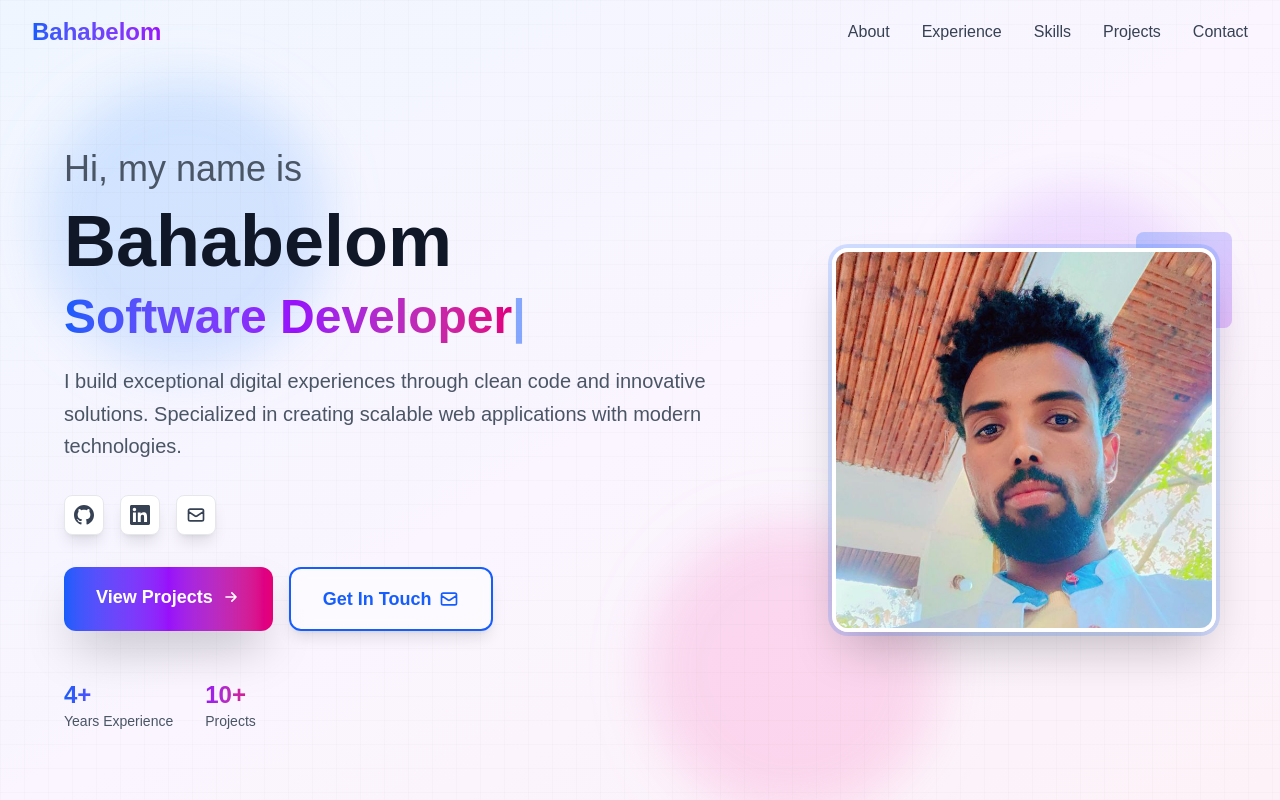
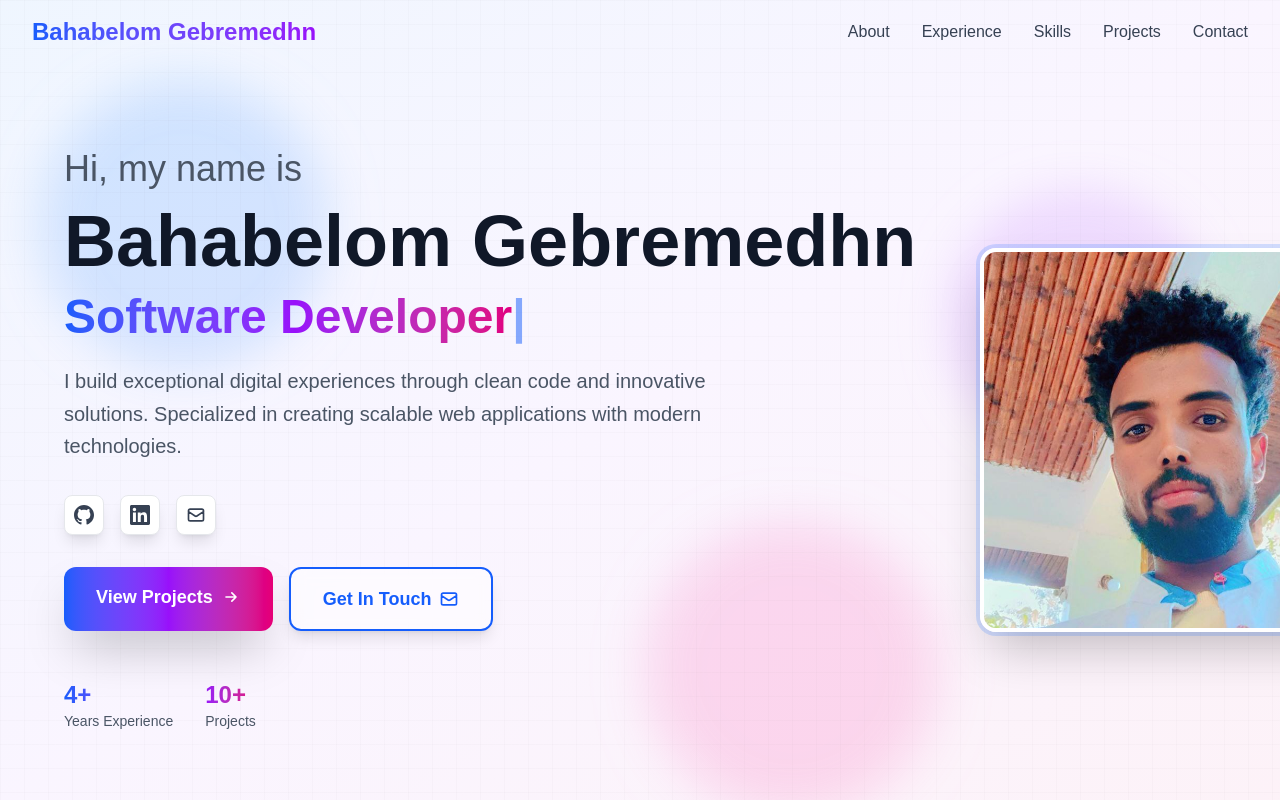
Before and after one commit to bahabelom/portofilio, a Next.js app: page / in a window 1280 px wide. Shown: the top 800 px of the page. Built offline with nearby package versions, Linux system fonts and the light colour scheme.

Commit message:
add full name

```diff
--- a/components/Hero.tsx
+++ b/components/Hero.tsx
@@ -56,8 +56,8 @@ export default function Hero() {
             </div>
 
             {/* Name */}
-            <h1 className="text-5xl sm:text-6xl lg:text-7xl font-bold mb-4 text-gray-900 dark:text-white">
-              Bahabelom
+            <h1 className="text-4xl sm:text-5xl md:text-6xl lg:text-7xl font-bold mb-4 text-gray-900 dark:text-white whitespace-nowrap overflow-x-auto">
+              Bahabelom Gebremedhn
             </h1>
 
             {/* Title with Typewriter Effect */}
@@ -177,7 +177,7 @@ export default function Hero() {
               <div className="relative w-full h-full rounded-2xl overflow-hidden shadow-2xl border-4 border-white dark:border-gray-700 ring-4 ring-blue-500/20 dark:ring-purple-500/20">
                 <Image
                   src="/projects/myphoto.jpg"
-                  alt="Bahabelom - Software Developer"
+                  alt="Bahabelom Gebremedhn - Software Developer"
                   fill
                   className="object-cover"
                   priority
--- a/components/Navigation.tsx
+++ b/components/Navigation.tsx
@@ -37,7 +37,7 @@ export default function Navigation() {
             href="/"
             className="text-2xl font-bold bg-gradient-to-r from-blue-600 to-purple-600 bg-clip-text text-transparent"
           >
-            Bahabelom
+            Bahabelom Gebremedhn
           </Link>
 
           {/* Desktop Navigation */}
```
